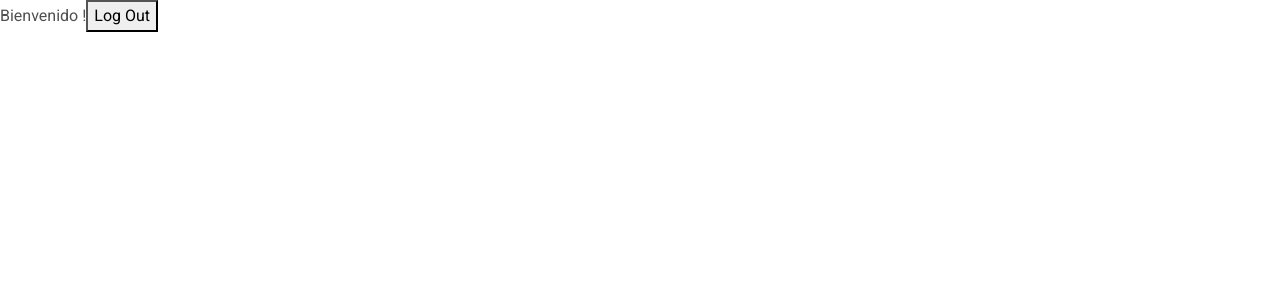
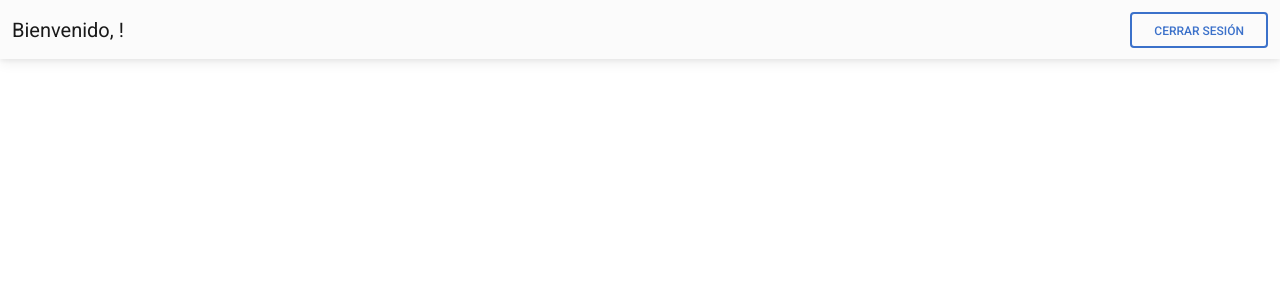
Before and after one commit to omarurregodev/desafio_login_auth, a React (Create React App) app in the folder client/: page /home in a window 1280 px wide. Shown: the top 300 px of the page. Built offline with nearby package versions, Linux system fonts and the light colour scheme; no server answers.

Commit message:
login fixed

```diff
--- /dev/null
+++ b/client/src/Views/Components/Navbar.jsx
@@ -0,0 +1,34 @@
+import React from "react";
+import axios from "axios";
+import { useNavigate } from "react-router-dom";
+import {
+  MDBContainer,
+  MDBNavbar,
+  MDBNavbarBrand,
+  MDBInputGroup,
+  MDBBtn,
+} from "mdb-react-ui-kit";
+
+export default function Navbar({ data }) {
+    const navigate = useNavigate();
+    const handleLogOut = async () => {
+        try {
+        const { data: response } = await axios.get(
+            "http://localhost:8000/api/logout",
+            {
+            withCredentials: true,
+            }
+        );
+        console.log(response);
+        navigate("/logout");
+        } catch (e) {}
+    };
+    return (
+        <MDBNavbar light bgColor="light">
+        <MDBContainer fluid>
+            <MDBNavbarBrand>Bienvenido, {data.name}!</MDBNavbarBrand>
+            <MDBBtn outline onClick={handleLogOut}>Cerrar Sesión</MDBBtn>
+        </MDBContainer>
+        </MDBNavbar>
+    );
+}
--- a/client/src/Views/Home.jsx
+++ b/client/src/Views/Home.jsx
@@ -1,25 +1,10 @@
 import React, { useEffect, useState } from "react";
 import axios from "axios";
-import { useNavigate } from "react-router-dom";
+import Navbar from "./Components/Navbar.jsx";
 
 export const Home = () => {
-  const navigate = useNavigate();
-  const handleLogOut = async () => {
-    try {
-      const {data:response} = await axios.get(
-        "http://localhost:8000/api/logout",
-        {
-          withCredentials: true
-        }
-      );
-      console.log(response);
-      navigate("/logout");
-    } catch (e) {
 
-    }
-  };
-
-  const [data, setData] = useState();
+  const [username, setUsername] = useState();
   const [loading, setIsLoading] = useState(true);
 
   useEffect(() => {
@@ -33,7 +18,7 @@ export const Home = () => {
           }
         );
         console.log("respuesta", response.name.user);
-        setData(response.name.user);
+        setUsername(response.name.user);
       } catch (e) {
         console.log(e);
       }
@@ -47,11 +32,10 @@ export const Home = () => {
         <>Loading...</>
         ) : (
           <>
-          {" "}
-          Bienvenido {data}!
+          <Navbar data={{name: username}}></Navbar>
+
         </>
       )}
-      <button onClick={handleLogOut}>Log Out</button>
     </div>
   );
 };
--- a/client/src/Views/Login.jsx
+++ b/client/src/Views/Login.jsx
@@ -26,13 +26,13 @@ const Login = () => {
           withCredentials: true
         }
       );
-      console.log(response);
+      console.log(response.status);
       if (response.status === 200) {
         navigate('/home');
         window.location.reload();
       }
     } catch (e) {
-      console.log("esta haciendo error el frontend");
+      alert("inicio de sesion erroneo")
       console.error(e);
     }
   };
--- a/client/src/Views/Register.jsx
+++ b/client/src/Views/Register.jsx
@@ -32,9 +32,8 @@ export default function Register() {
                     withCredentials: true
                 }
             );
-            console.log(response.data);
-            console.log(JSON.stringify(response));
-            if (response) {
+            console.log(response.status);
+            if (response.status === 200) {
                 navigate('/');
                 window.location.reload();
             }
```
Also changed, not shown: 1 other file (tests, documents, lock files or other folders).
